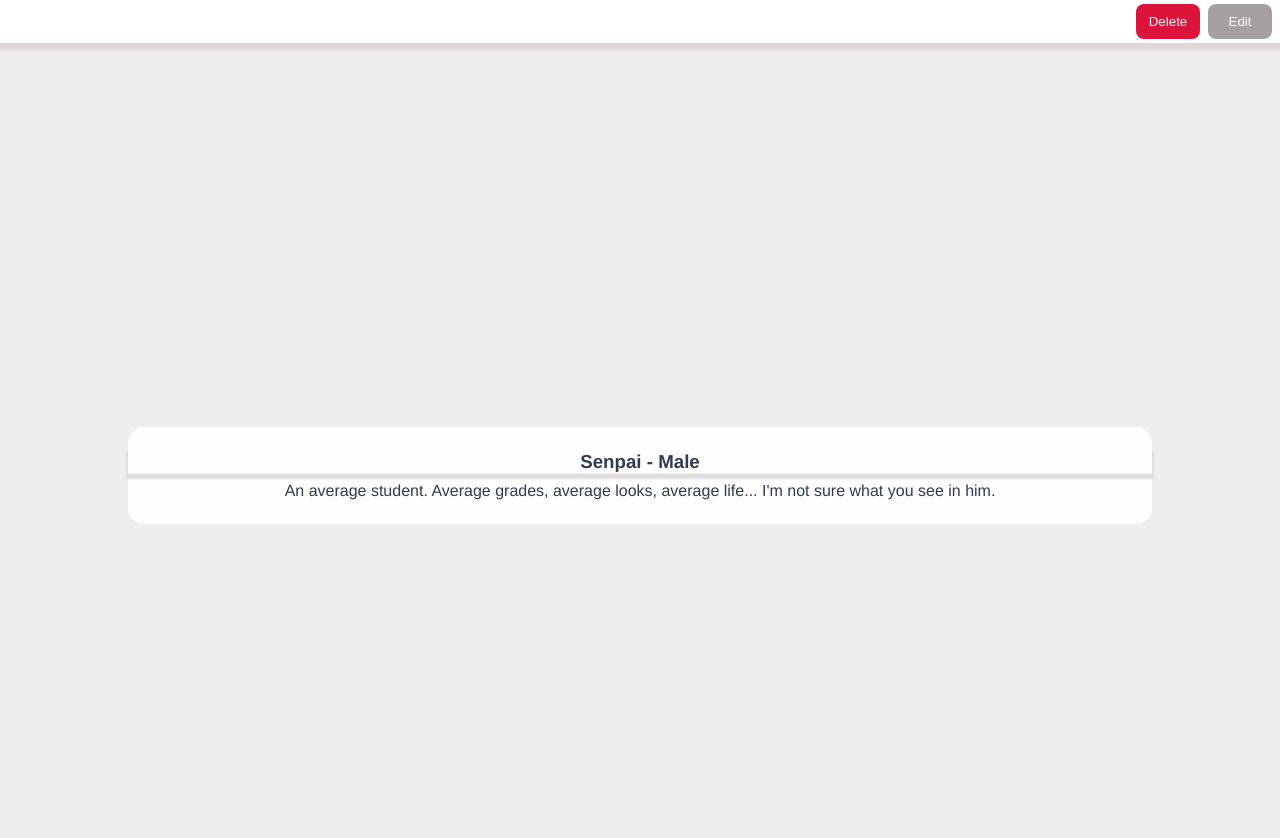
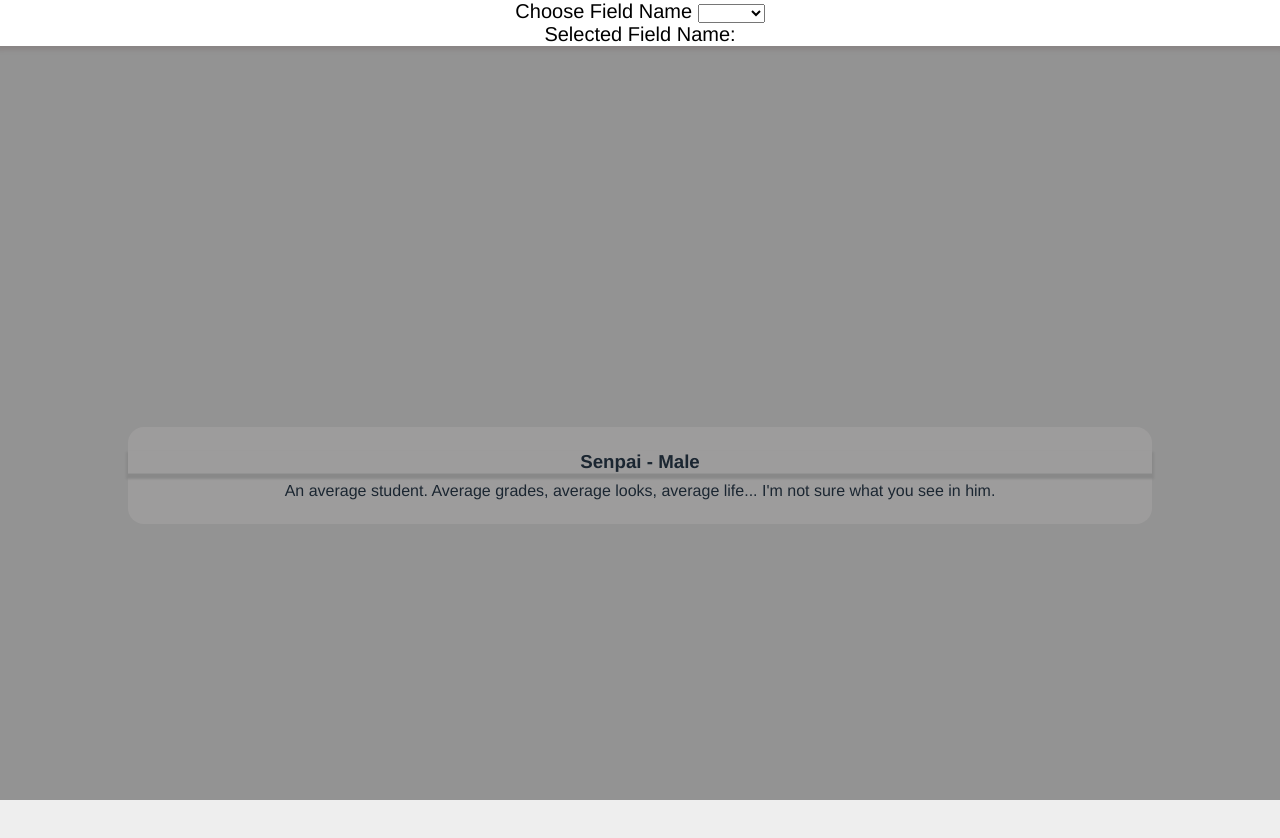
Before and after one commit to pronayguha13/vue-assignment-1, a Vue app: page /students/1 in a window 1280 px wide. Both pictures are taken after a click on the button "Edit". Shown: the top 838 px of the page. Built offline with nearby package versions, Linux system fonts and the light colour scheme; data requests are answered from the project's data file.

Commit message:
designed edit modal

```diff
--- /dev/null
+++ b/src/components/EditModal.vue
@@ -0,0 +1,68 @@
+<template>
+  <div class="modal-wrapper" @click.self="toggleModalStatus">
+    <div class="modal">
+      <label for="fieldName"> Choose Field Name </label>
+      <select
+        name="fieldName"
+        id="fieldName"
+        :value="selectedFieldName"
+        @change="setSelectedField"
+      >
+        <option value="name">Name</option>
+        <option value="gender">Gender</option>
+        <option value="info">Info</option>
+      </select>
+      <p>Selected Field Name: {{ selectedFieldName }}</p>
+    </div>
+  </div>
+</template>
+
+<script>
+import { ref, watch } from "vue";
+import { FieldNameConfig } from "@/config/FieldNameConfig";
+
+export default {
+  setup(_, { emit }) {
+    const selectedFieldName = ref("");
+    const toggleModalStatus = () => {
+      emit("toggleModal");
+    };
+
+    const setSelectedField = (e) => {
+      const tempSelectedFieldName = e.target.value;
+      for (const key in FieldNameConfig) {
+        if (FieldNameConfig.hasOwnProperty(tempSelectedFieldName)) {
+          const fieldName = FieldNameConfig[key];
+          if (e.target.value === key) selectedFieldName.value = fieldName;
+        }
+      }
+    };
+
+    watch(selectedFieldName, (newValue, oldValue) => {
+      console.log(
+        "🚀 ~ file: EditModal.vue ~ line 46 ~ watch ~ newValue, oldValue",
+        newValue,
+        oldValue
+      );
+    });
+
+    return { toggleModalStatus, selectedFieldName, setSelectedField };
+  },
+};
+</script>
+
+<style scoped>
+.modal-wrapper {
+  position: absolute;
+  top: 0;
+  width: 100%;
+  height: 100vh;
+  background-color: rgba(0, 0, 0, 0.384);
+}
+
+.modal {
+  background-color: white;
+  color: #000;
+  font-size: 20px;
+}
+</style>
--- a/src/components/Header.vue
+++ b/src/components/Header.vue
@@ -1,12 +1,23 @@
 <template>
   <div class="wrapper">
-    <button class="controller-button delete-button">Delete</button
-    ><button class="controller-button edit-button">Edit</button>
+    <button class="controller-button delete-button">Delete</button>
+    <button class="controller-button edit-button" @click="toggleModalStatus">
+      Edit
+    </button>
   </div>
 </template>
 
 <script>
-export default {};
+export default {
+  setup(_, { emit }) {
+    const toggleModalStatus = () => {
+      console.log("toggle Modal inside header");
+      emit("toggleModal");
+    };
+
+    return { toggleModalStatus };
+  },
+};
 </script>
 
 <style scoped>
--- /dev/null
+++ b/src/config/FieldNameConfig.js
@@ -0,0 +1,5 @@
+export const FieldNameConfig = {
+  name: "Name",
+  gender: "Gender",
+  info: "Info",
+};
--- a/src/views/StudentDetails.vue
+++ b/src/views/StudentDetails.vue
@@ -5,12 +5,12 @@
       studentDetails && Object.keys(studentDetails).length && !isLoading
     "
   >
-    <Header />
+    <Header @toggleModal="toggleModalStatus" />
     <div class="container">
       <div class="name">
         <h3>{{ studentDetails.Name }} - {{ gender }}</h3>
       </div>
-      <p>{{ studentDetails?.Info }}</p>
+      <p>{{ info }}</p>
     </div>
   </div>
   <div
@@ -20,6 +20,7 @@
   >
     No Data Found...
   </div>
+  <EditModal v-if="showModal" @toggleModal="toggleModalStatus" />
 </template>
 
 <script>
@@ -29,15 +30,18 @@ import { useRouter } from "vue-router";
 import { GenderConfig } from "@/config/GenderConfig";
 
 import Header from "@/components/Header";
+import EditModal from "@/components/EditModal";
 
 export default {
   components: {
     Header,
+    EditModal,
   },
   setup() {
     const router = useRouter();
     const studentDetails = ref(null);
     const isLoading = ref(false);
+    const showModal = ref(false);
 
     const id = router.currentRoute?.value?.params?.id;
 
@@ -55,6 +59,7 @@ export default {
         isLoading.value = false;
       }
     })();
+
     const gender = computed(() => {
       let genderData = null;
 
@@ -70,7 +75,29 @@ export default {
       return genderData;
     });
 
-    return { studentDetails, isLoading, gender };
+    const info = computed(() => {
+      if (
+        studentDetails?.value &&
+        studentDetails?.value?.Info &&
+        studentDetails?.value?.Info?.length
+      )
+        return studentDetails?.value?.Info;
+      else return "No Details Found";
+    });
+
+    const toggleModalStatus = () => {
+      console.log("Inside studentDetails toggleModal");
+      showModal.value = !showModal.value;
+    };
+
+    return {
+      studentDetails,
+      isLoading,
+      gender,
+      info,
+      showModal,
+      toggleModalStatus,
+    };
   },
 };
 </script>
```
